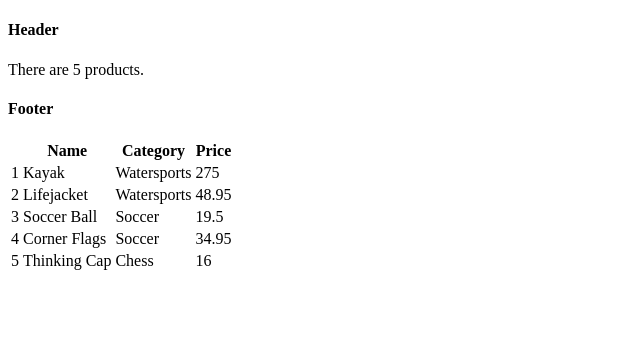
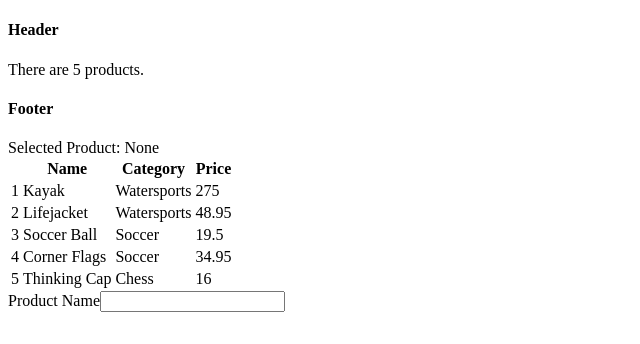
Before and after one commit to ToanNN/angular-in-depth, an Angular app: page / in a window 1280 px wide. Shown: the top 344 px of the page, without its empty margins (0-640 px from the left). Built offline with nearby package versions, Linux system fonts and the light colour scheme.

Commit message:
Define the target

```diff
--- a/src/app/product.component.html
+++ b/src/app/product.component.html
@@ -1,4 +1,7 @@
 <div class="m-2">
+  <div class="bg-info text-white p-2">
+    Selected Product: {{ selectedProduct || "None" }}
+  </div>
   <table class="table table-sm table-bordered">
     <tr>
       <th></th>
@@ -6,11 +9,18 @@
       <th>Category</th>
       <th>Price</th>
     </tr>
-    <tr *ngFor="let item of getProducts(); let i = index">
-      <td>{{ i + 1 }}</td>
+    <tr
+      *ngFor="let item of getProducts(); let i = index"
+      [class.bg-info]="getSelected(item)"
+    >
+      <td (mouseover)="selectedProduct = item.name">{{ i + 1 }}</td>
       <td>{{ item.name }}</td>
       <td>{{ item.category }}</td>
       <td>{{ item.price }}</td>
     </tr>
   </table>
+  <div class="form-group">
+    <label>Product Name</label>
+    <input class="form-control" (input)="setSelectedProduct($event.target)" />
+  </div>
 </div>
--- a/src/app/product.component.ts
+++ b/src/app/product.component.ts
@@ -7,6 +7,9 @@
   templateUrl: "product.component.html"
 })
 export class ProductComponent {
+  constructor() {
+    this.selectedProduct = undefined;
+  }
   model: Model = new Model();
   getProduct(key: number): Product | undefined {
     return this.model.getProduct(key);
@@ -14,5 +17,14 @@
   getProducts(): Product[] {
     return this.model.getProducts();
   }
-  selectedProduct: Product | undefined;
+
+  getSelected(product: Product): boolean {
+    return this.selectedProduct == product.name;
+  }
+  setSelectedProduct(target: EventTarget | null) {
+    let htmlInput = target as HTMLInputElement;
+    this.selectedProduct = htmlInput.value;
+  }
+
+  selectedProduct: string | undefined;
 }
```
